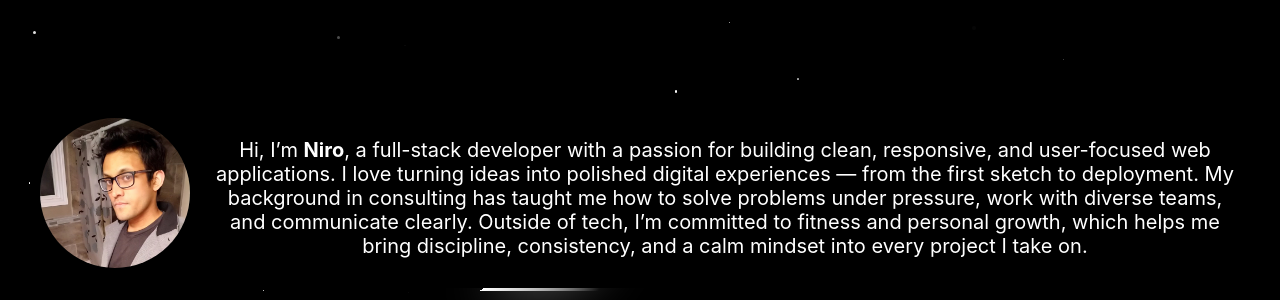
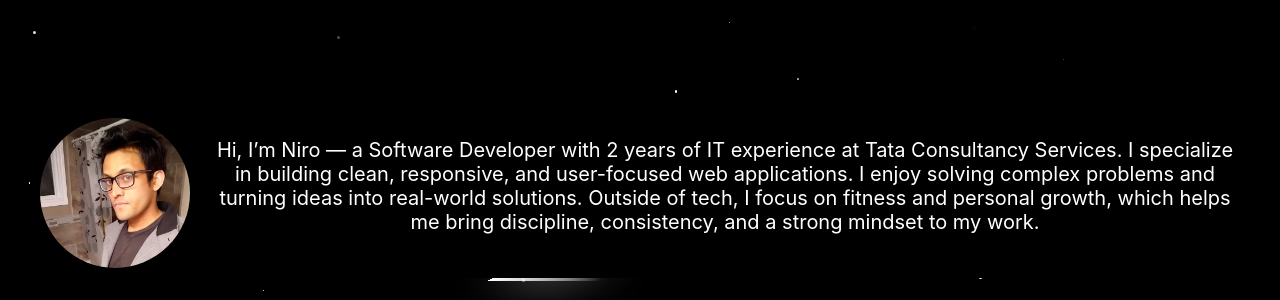
Before and after one commit to NirojanK/Portfolio-Website, a plain HTML site: page index.html in a window 1280 px wide. Shown: the top 300 px of the page. Drawn offline with Linux system fonts and the light colour scheme.

Commit message:
Revise content in index.html for clarity and updates
Updated the content in the index.html file to reflect changes in the about me section, project descriptions, and experience details.

```diff
--- a/index.html
+++ b/index.html
@@ -13,8 +13,9 @@
 
     <div id = "aboutMe">
     <img src = "Capture1.jpg" alt = "Niro"  height = "150px" width="150px"></img>
-    <p>Hi, I’m <b>Niro</b>, a full-stack developer with a passion for building clean, responsive, and user-focused web applications. I love turning ideas into polished digital experiences — from the first sketch to deployment.
-       My background in consulting has taught me how to solve problems under pressure, work with diverse teams, and communicate clearly. Outside of tech, I’m committed to fitness and personal growth, which helps me bring discipline, consistency, and a calm mindset into every project I take on.
+    <p>Hi, I’m Niro — a Software Developer with 2 years of IT experience at Tata Consultancy Services.
+    I specialize in building clean, responsive, and user-focused web applications. I enjoy solving complex problems and turning ideas into real-world solutions.
+    Outside of tech, I focus on fitness and personal growth, which helps me bring discipline, consistency, and a strong mindset to my work.
     </p>
     </div>
     <div id = "techStack">
```
